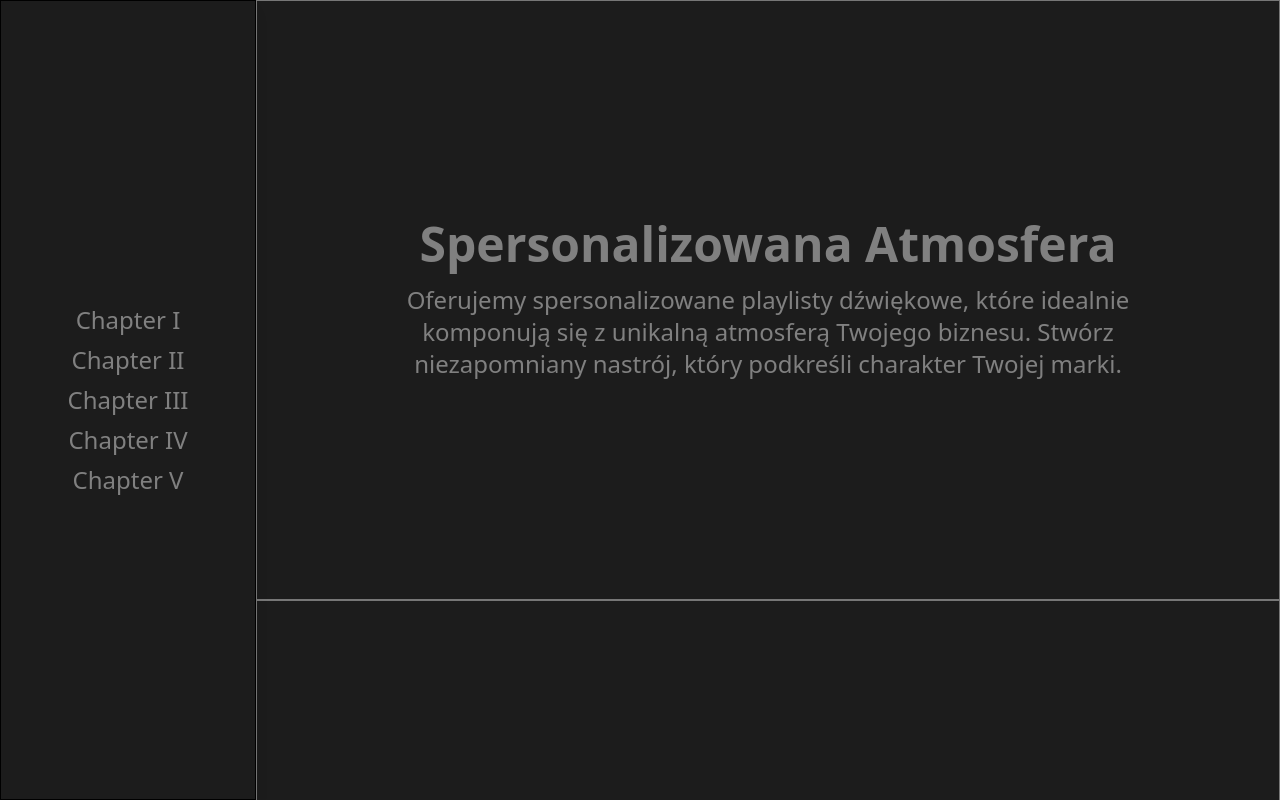
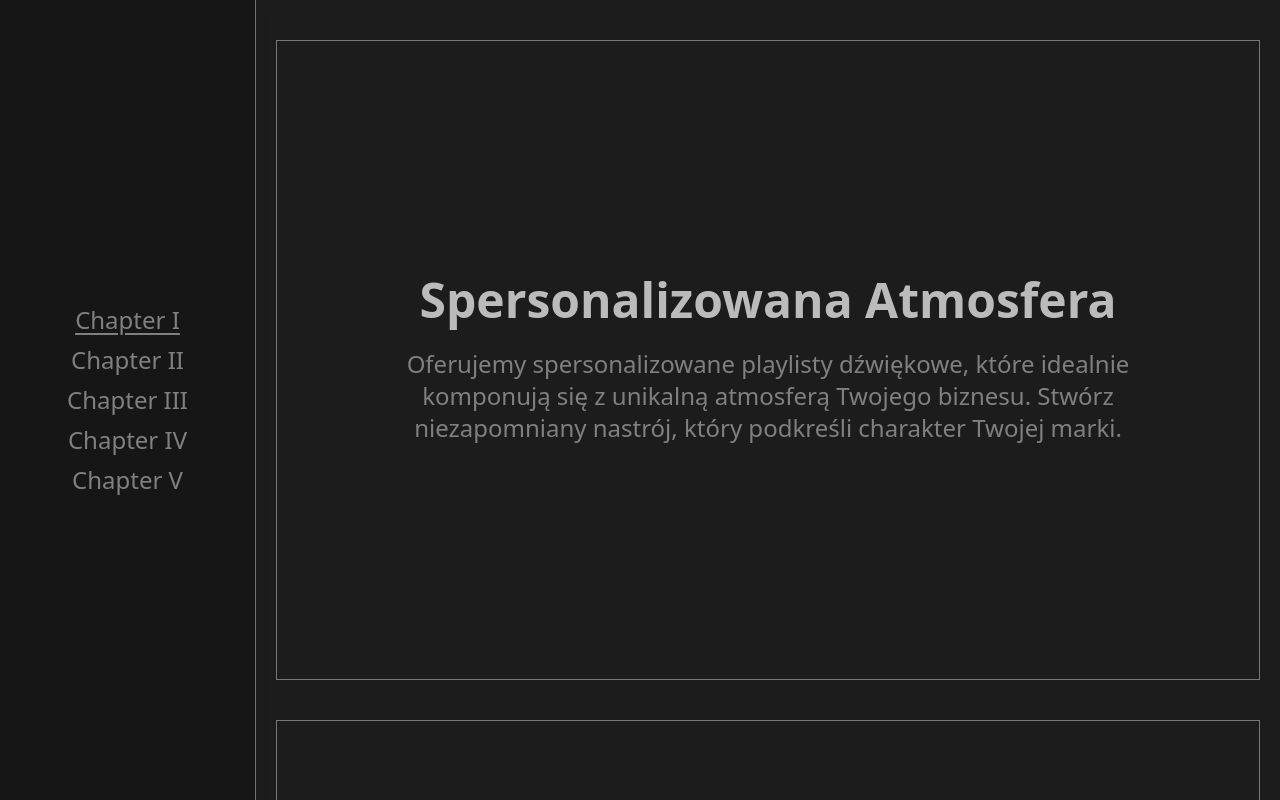
Before and after one commit to mrlzzz/jan-portfolio, a React (Vite) app: page / in a window 1280 px wide. Shown: the top 800 px of the page. Built offline with nearby package versions, Linux system fonts and the light colour scheme.

Commit message:
add: opacity transitions, intersection observer, navlinks

```diff
--- a/package.json
+++ b/package.json
@@ -10,6 +10,7 @@
     "preview": "vite preview"
   },
   "dependencies": {
+    "framer-motion": "^11.0.3",
     "react": "^18.2.0",
     "react-dom": "^18.2.0"
   },
--- a/src/App.tsx
+++ b/src/App.tsx
@@ -1,11 +1,18 @@
+import { useRef } from "react";
 import MainPanel from "./components/MainPanel";
 import SidePanel from "./components/SidePanel";
 
 const App = () => {
+    const ref1 = useRef(null);
+    const ref2 = useRef(null);
+    const ref3 = useRef(null);
+    const ref4 = useRef(null);
+    const ref5 = useRef(null);
+    const refsArray = [ref1, ref2, ref3, ref4, ref5];
     return (
-        <div className="flex w-full h-screen justify-end">
-            <SidePanel></SidePanel>
-            <MainPanel></MainPanel>
+        <div className="flex w-full">
+            <SidePanel refs={refsArray}></SidePanel>
+            <MainPanel refs={refsArray}></MainPanel>
         </div>
     );
 };
--- a/src/components/MainPanel.tsx
+++ b/src/components/MainPanel.tsx
@@ -1,12 +1,26 @@
+import React from "react";
 import sections from "../data/data.json";
 import Section from "./Section";
 
-const MainPanel = () => {
+type MainPanelType = {
+    refs: React.RefObject<HTMLDivElement>[];
+};
+
+const MainPanel = ({ refs }: MainPanelType) => {
     const dataSections = sections.map((e, idx) => {
-        return <Section key={idx} title={e.title} content={e.content} />;
+        return (
+            <Section
+                sectionRef={refs[idx]}
+                key={idx}
+                title={e.title}
+                content={e.content}
+            />
+        );
     });
 
-    return <div className="lg:w-4/5">{dataSections}</div>;
+    return (
+        <div className="lg:w-4/5 h-full overflow-x-hidden">{dataSections}</div>
+    );
 };
 
 export default MainPanel;
--- a/src/components/Section.tsx
+++ b/src/components/Section.tsx
@@ -1,16 +1,27 @@
+import { motion } from "framer-motion";
+
 type SectionType = {
     title: string;
     content: string;
+    sectionRef: React.RefObject<HTMLDivElement>;
 };
 
-const Section = ({ title, content }: SectionType) => {
+const Section = ({ title, content, sectionRef }: SectionType) => {
     return (
-        <section className="h-[75vh] border border-white/40  flex flex-col items-center justify-center">
-            <div className="flex flex-col gap-4 justify-evenly text-center">
-                <h1 className="font-semibold lg:text-5xl">{title}</h1>
+        <motion.div
+            initial={{ opacity: 0 }}
+            whileInView={{ opacity: 1 }}
+            transition={{ ease: "easeOut", duration: 1 }}
+            ref={sectionRef}
+            className=" h-[80vh] border border-white/40 my-10 mx-5 flex flex-col items-center justify-center"
+        >
+            <div className="flex flex-col gap-6 justify-evenly text-center">
+                <h1 className="font-semibold lg:text-5xl text-white/70">
+                    {title}
+                </h1>
                 <p className="max-w-3xl lg:text-2xl">{content}</p>
             </div>
-        </section>
+        </motion.div>
     );
 };
 
--- a/src/components/SidePanel.tsx
+++ b/src/components/SidePanel.tsx
@@ -1,13 +1,127 @@
-const SidePanel = () => {
+import { useEffect, useState } from "react";
+
+type SidePanelType = {
+    refs: React.RefObject<HTMLElement>[];
+};
+
+const SidePanel = ({ refs }: SidePanelType) => {
+    const [activeLink, setActiveLink] = useState(0);
+    const [observerActive, setObserverActive] = useState(true);
+
+    const handleNavClick = (index: number) => {
+        setObserverActive(false);
+        refs[index].current?.scrollIntoView({
+            behavior: "smooth",
+            block: "center",
+        });
+        setActiveLink(index);
+
+        setTimeout(() => {
+            setObserverActive(true);
+        }, 1000);
+    };
+
+    useEffect(() => {
+        if (!observerActive) {
+            return;
+        }
+
+        const options = {
+            root: null,
+            rootMargin: "0px",
+            threshold: 0.7,
+        };
+
+        const handleIntersection = (entries: IntersectionObserverEntry[]) => {
+            entries.forEach((entry) => {
+                if (entry.isIntersecting) {
+                    const index = refs.findIndex(
+                        (ref) => ref.current === entry.target
+                    );
+                    if (index !== -1) {
+                        setActiveLink(index);
+                    }
+                }
+            });
+        };
+
+        const observer = new IntersectionObserver(handleIntersection, options);
+
+        refs.forEach((ref) => {
+            if (ref.current) {
+                observer.observe(ref.current);
+            }
+        });
+
+        return () => {
+            observer.disconnect();
+        };
+    }, [refs, observerActive]);
+
     return (
-        <div className="lg:w-1/5 hidden lg:flex">
-            <div className="h-screen fixed w-1/5 justify-center flex items-center border border-black shadow-lg">
+        <div className="lg:w-1/5 hidden lg:flex bg-black/20">
+            <div className="h-screen fixed w-1/5 justify-center flex items-center border-r border-white/40 shadow-lg">
                 <div className="flex flex-col text-2xl gap-2 text-center">
-                    <a>Chapter I</a>
-                    <a>Chapter II</a>
-                    <a>Chapter III</a>
-                    <a>Chapter IV</a>
-                    <a>Chapter V</a>
+                    <a
+                        className={`${
+                            activeLink === 0
+                                ? "underline underline-offset-4 "
+                                : " "
+                        } cursor-pointer hover:brightness-150 transition-all`}
+                        onClick={() => {
+                            handleNavClick(0);
+                        }}
+                    >
+                        Chapter I
+                    </a>
+                    <a
+                        className={`${
+                            activeLink === 1
+                                ? "underline underline-offset-4 "
+                                : " "
+                        } cursor-pointer hover:brightness-150 transition-all`}
+                        onClick={() => {
+                            handleNavClick(1);
+                        }}
+                    >
+                        Chapter II
+                    </a>
+                    <a
+                        className={`${
+                            activeLink === 2
+                                ? "underline underline-offset-4 "
+                                : " "
+                        } cursor-pointer hover:brightness-150 transition-all`}
+                        onClick={() => {
+                            handleNavClick(2);
+                        }}
+                    >
+                        Chapter III
+                    </a>
+                    <a
+                        className={`${
+                            activeLink === 3
+                                ? "underline underline-offset-4 "
+                                : " "
+                        } cursor-pointer hover:brightness-150 transition-all`}
+                        onClick={() => {
+                            handleNavClick(3);
+                        }}
+                    >
+                        Chapter IV
+                    </a>
+                    <a
+                        className={`${
+                            activeLink === 4
+                                ? "underline underline-offset-4 "
+                                : " "
+                        } cursor-pointer hover:brightness-150 transition-all`}
+                        onClick={() => {
+                            handleNavClick(4);
+                        }}
+                    >
+                        Chapter V
+                    </a>
                 </div>
             </div>
         </div>
```
Also changed, not shown: 1 other file (tests, documents, lock files or other folders).
